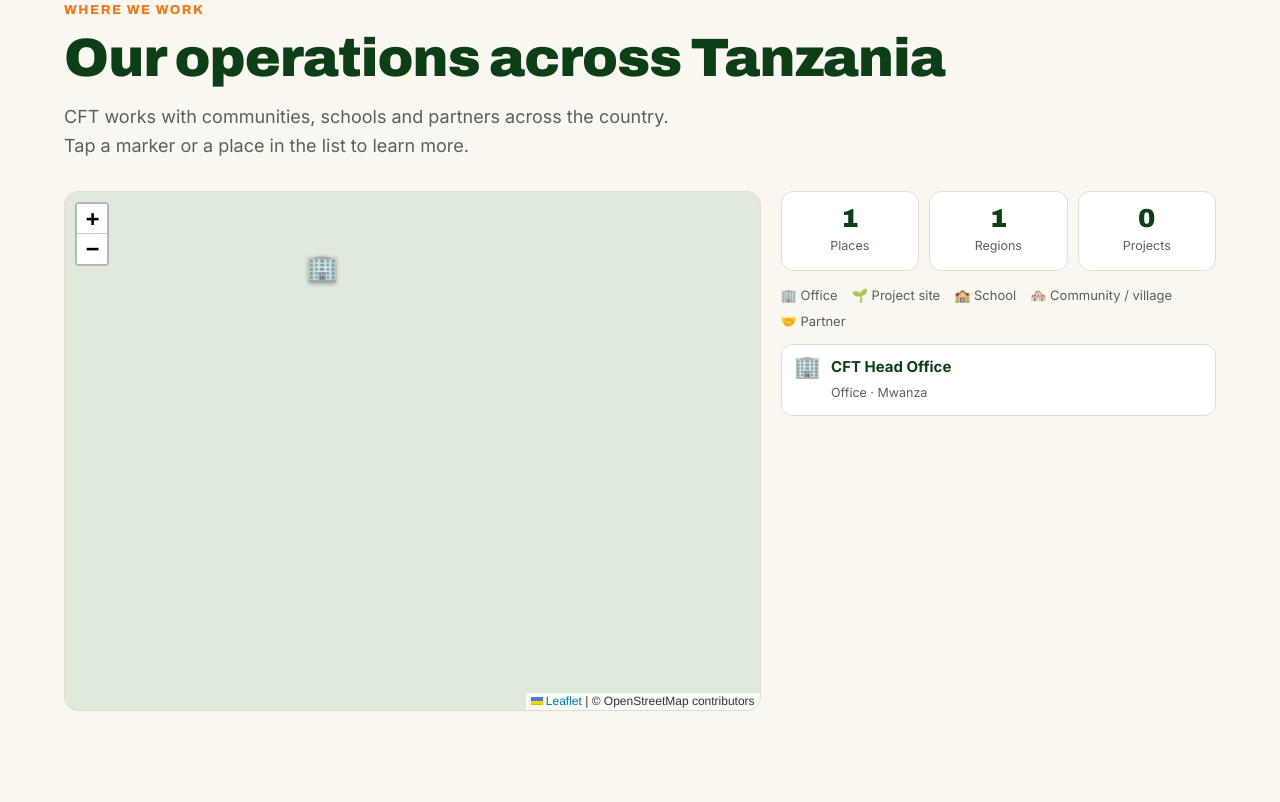
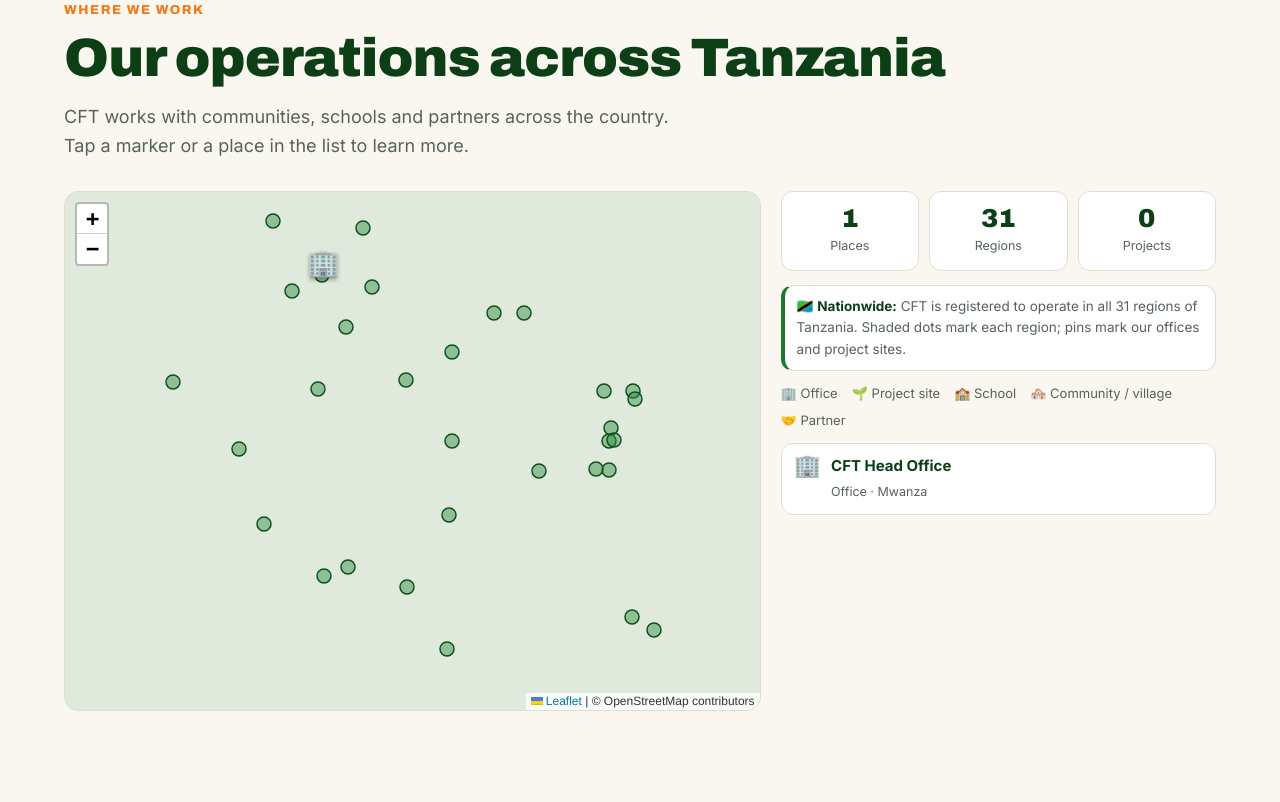
Before and after one commit to cfttanzania/cfttanzania.github.io, a plain HTML site: page index.html in a window 1280 px wide. Shown: the part 3598-4400 px from the top of the page. Drawn offline with nearby package versions, Linux system fonts and the light colour scheme.

Commit message:
Add files via upload

```diff
--- a/extras.js
+++ b/extras.js
@@ -197,18 +197,31 @@
   const HQ = { id: 'hq', name: 'CFT Head Office', type: 'office', region: 'Mwanza', lat: -2.6, lng: 32.89,
     desc: 'West Buhongwa Street, Buhongwa Ward, Nyamagana District, Mwanza (approximate location).',
     descSw: 'Mtaa wa West Buhongwa, Kata ya Buhongwa, Wilaya ya Nyamagana, Mwanza (mahali pa takriban).' };
+  // CFT is registered to operate across the whole of Tanzania: all 31 regions (regional centres, approximate)
+  const REGIONS = [['Arusha',-3.37,36.68],['Dar es Salaam',-6.79,39.21],['Dodoma',-6.17,35.74],['Geita',-2.87,32.23],['Iringa',-7.77,35.69],
+    ['Kagera',-1.33,31.81],['Katavi',-6.34,31.07],['Kigoma',-4.88,29.63],['Kilimanjaro',-3.35,37.34],['Lindi',-9.99,39.71],['Manyara',-4.21,35.75],
+    ['Mara',-1.5,33.8],['Mbeya',-8.9,33.46],['Mjini Magharibi',-6.16,39.2],['Morogoro',-6.82,37.66],['Mtwara',-10.27,40.18],['Mwanza',-2.52,32.9],
+    ['Njombe',-9.33,34.77],['Pemba North',-5.06,39.73],['Pemba South',-5.25,39.77],['Pwani',-6.77,38.92],['Rukwa',-7.97,31.62],['Ruvuma',-10.68,35.65],
+    ['Shinyanga',-3.66,33.42],['Simiyu',-2.8,33.99],['Singida',-4.82,34.74],['Songwe',-9.11,32.93],['Tabora',-5.02,32.8],['Tanga',-5.07,39.1],
+    ['Unguja North',-5.88,39.25],['Unguja South',-6.13,39.31]];
+  let regionLayer = null;
   let places = [HQ], map = null, layer = null, markers = {}, picking = false;
   const pDesc = p => (L() === 'sw' && p.descSw) ? p.descSw : (p.desc || '');
   const tName = k => (TYPES[k] || TYPES.project)[L()];
 
   function renderPlaces() {
     const list = $('pList2'); if (!list) return;
-    const regions = new Set(places.map(p => p.region).filter(Boolean));
-    $('msPlaces').textContent = places.length; $('msRegions').textContent = regions.size;
+    $('msPlaces').textContent = places.length; $('msRegions').textContent = REGIONS.length;
+    const cov = $('mCover'); if (cov) cov.innerHTML = t('🇹🇿 <b>Nationwide:</b> CFT is registered to operate in all 31 regions of Tanzania. Shaded dots mark each region; pins mark our offices and project sites.', '🇹🇿 <b>Kitaifa:</b> CFT imesajiliwa kufanya kazi katika mikoa yote 31 ya Tanzania. Vitone vinaonyesha kila mkoa; alama zinaonyesha ofisi na maeneo ya miradi yetu.');
     $('msProj').textContent = places.filter(p => p.type === 'project').length;
     $('mLegend').innerHTML = Object.keys(TYPES).map(k => `<span>${TYPES[k].e} ${esc(tName(k))}</span>`).join('');
     list.innerHTML = places.map(p => `<button class="pitem" onclick="cftFly('${p.id}')"><span class="pe">${(TYPES[p.type] || TYPES.project).e}</span><span><b>${esc(p.name)}</b><small>${esc(tName(p.type))} · ${esc(p.region || '')}</small></span></button>`).join('');
     if (!map) return;
+    if (!regionLayer) {
+      regionLayer = window.L.layerGroup().addTo(map);
+      REGIONS.forEach(r => window.L.circleMarker([r[1], r[2]], { radius: 7, color: '#0f4f1c', weight: 1.5, fillColor: '#2e8b3d', fillOpacity: .45 })
+        .addTo(regionLayer).bindPopup(() => `<b>${esc(r[0])}</b><br><small>${esc(t('Region · within CFT\'s operating area', 'Mkoa · ndani ya eneo la kazi la CFT'))}</small>`));
+    }
     layer.clearLayers(); markers = {};
     places.forEach(p => {
       const icon = window.L.divIcon({ className: '', html: `<div class="pin">${(TYPES[p.type] || TYPES.project).e}</div>`, iconSize: [30, 30], iconAnchor: [15, 28], popupAnchor: [0, -24] });
@@ -227,7 +240,7 @@
     const js = document.createElement('script'); js.src = 'https://unpkg.com/leaflet@1.9.4/dist/leaflet.js';
     js.onload = () => {
       const el = $('cftMap'); el.innerHTML = '';
-      map = window.L.map(el, { scrollWheelZoom: false, minZoom: 5, maxBounds: [[-15, 26], [3, 44]] }).setView([-6.3, 34.9], 6);
+      map = window.L.map(el, { scrollWheelZoom: false, minZoom: 5, maxBounds: [[-15, 26], [3, 44]] }).fitBounds([[-11.75, 29.3], [-0.95, 40.45]]);
       window.L.tileLayer('https://tile.openstreetmap.org/{z}/{x}/{y}.png', { maxZoom: 18, attribution: '&copy; OpenStreetMap contributors' }).addTo(map);
       layer = window.L.layerGroup().addTo(map);
       map.on('click', e => {
--- a/index.html
+++ b/index.html
@@ -294,6 +294,8 @@ textarea{width:100%;padding:12px 14px;border:1px solid var(--line);border-radius
 .mstats div{background:#fff;border:1px solid var(--line);border-radius:12px;padding:12px;text-align:center}
 .mstats b{display:block;font:900 26px var(--hd);color:var(--green-d)}
 .mstats span{font-size:12.5px;color:var(--muted)}
+.mcover{background:#fff;border:1px solid var(--line);border-left:4px solid var(--green);border-radius:12px;padding:10px 12px;font-size:13.5px;color:var(--muted);margin:0 0 12px}
+.mcover b{color:var(--green-d)}
 .mlegend{display:flex;flex-wrap:wrap;gap:6px 14px;font-size:13px;color:var(--muted);margin-bottom:12px}
 .plist{max-height:330px;overflow-y:auto;display:flex;flex-direction:column;gap:8px}
 .pitem{display:flex;gap:10px;align-items:flex-start;background:#fff;border:1px solid var(--line);border-radius:12px;padding:10px 12px;cursor:pointer;text-align:left;font:inherit;width:100%}
@@ -540,6 +542,7 @@ textarea{width:100%;padding:12px 14px;border:1px solid var(--line);border-radius
       <div id="cftMap"><div class="mapfall" data-i="mpLoad">Loading map…</div></div>
       <div>
         <div class="mstats"><div><b id="msPlaces">1</b><span data-i="msP">Places</span></div><div><b id="msRegions">1</b><span data-i="msR">Regions</span></div><div><b id="msProj">0</b><span data-i="msJ">Projects</span></div></div>
+        <p class="mcover" id="mCover">🇹🇿 <b>Nationwide:</b> CFT is registered to operate in all 31 regions of Tanzania.</p>
         <div class="mlegend" id="mLegend"></div>
         <div class="plist" id="pList2"></div>
       </div>
@@ -640,8 +643,8 @@ textarea{width:100%;padding:12px 14px;border:1px solid var(--line);border-radius
     <p class="lead" data-i="teamP">Experienced conservationists and educators who work with communities living next to Tanzania's protected areas.</p>
     <div class="tgrid">
       <div class="tm"><div class="pic"><img src="img/happy.jpg" alt="Happy Frank Mollel" loading="lazy"></div><h3>Happy Frank Mollel</h3><p data-i="b1">Conserves wildlife through ecological monitoring and field-based assessments, and supervises tourism in protected areas. Gives conservation education to villagers next to protected areas and to students in nearby schools.</p></div>
+      <div class="tm"><div class="pic"><img src="img/marry.jpg" alt="Marry Stephen" loading="lazy"></div><h3>Marry Stephen</h3><p data-i="b3">Supports wildlife conservation and habitat protection through fieldwork and community engagement, and assists in controlling problem animals. Teaches villagers and school students practices that reduce human-wildlife conflict.</p></div>
       <div class="tm"><div class="pic"><img src="img/daud.jpg" alt="Daud Gunda" loading="lazy"></div><h3>Daud Gunda</h3><p data-i="b2">Carries out wildlife ecology and tourism work, including ecological assessment and monitoring, and produces GIS maps and spatial data for conservation planning. Develops wildlife teaching aids and gives conservation education to communities and students.</p></div>
-      <div class="tm"><div class="pic"><img src="img/marry.jpg" alt="Marry Stephen" loading="lazy"></div><h3>Marry Stephen</h3><p data-i="b3">Supports wildlife conservation and habitat protection through fieldwork and community engagement, and assists in controlling problem animals. Teaches villagers and school students practices that reduce human-wildlife conflict.</p></div>
       <div class="tm"><div class="pic"><img src="img/vaileth.jpg" alt="Vaileth Priscus Mvungi" loading="lazy"></div><h3>Vaileth Priscus Mvungi</h3><div class="role" data-i="rAcc">Accountant</div><p data-i="b4">Supports conservation through fieldwork and community-based activities, and takes part in controlling problem animals. Gives conservation education to villagers and to students in nearby schools.</p></div>
       <div class="tm"><div class="pic"><img src="img/ziada.jpg" alt="Ziada Ally Kahando" loading="lazy"></div><h3>Ziada Ally Kahando</h3><p data-i="b5">More than 20 years in wildlife conservation, community conservation education and problem-animal control. Over four years in the store keeping unit at Malihai Clubs of Tanzania – Lake Zone.</p></div>
       <div class="tm"><div class="pic"><img src="img/geofrey.jpg" alt="Geofrey Raphael Malegesi" loading="lazy"></div><h3>Geofrey Raphael Malegesi</h3><div class="role" data-i="rDir">Director</div><p data-i="b6">Supports wildlife conservation and habitat protection through field activities and community engagement, and assists in controlling problem animals. Gives conservation education to villagers and school students.</p></div>
```
Also changed, not shown: sw (1).js (added, +18 -0 lines).
